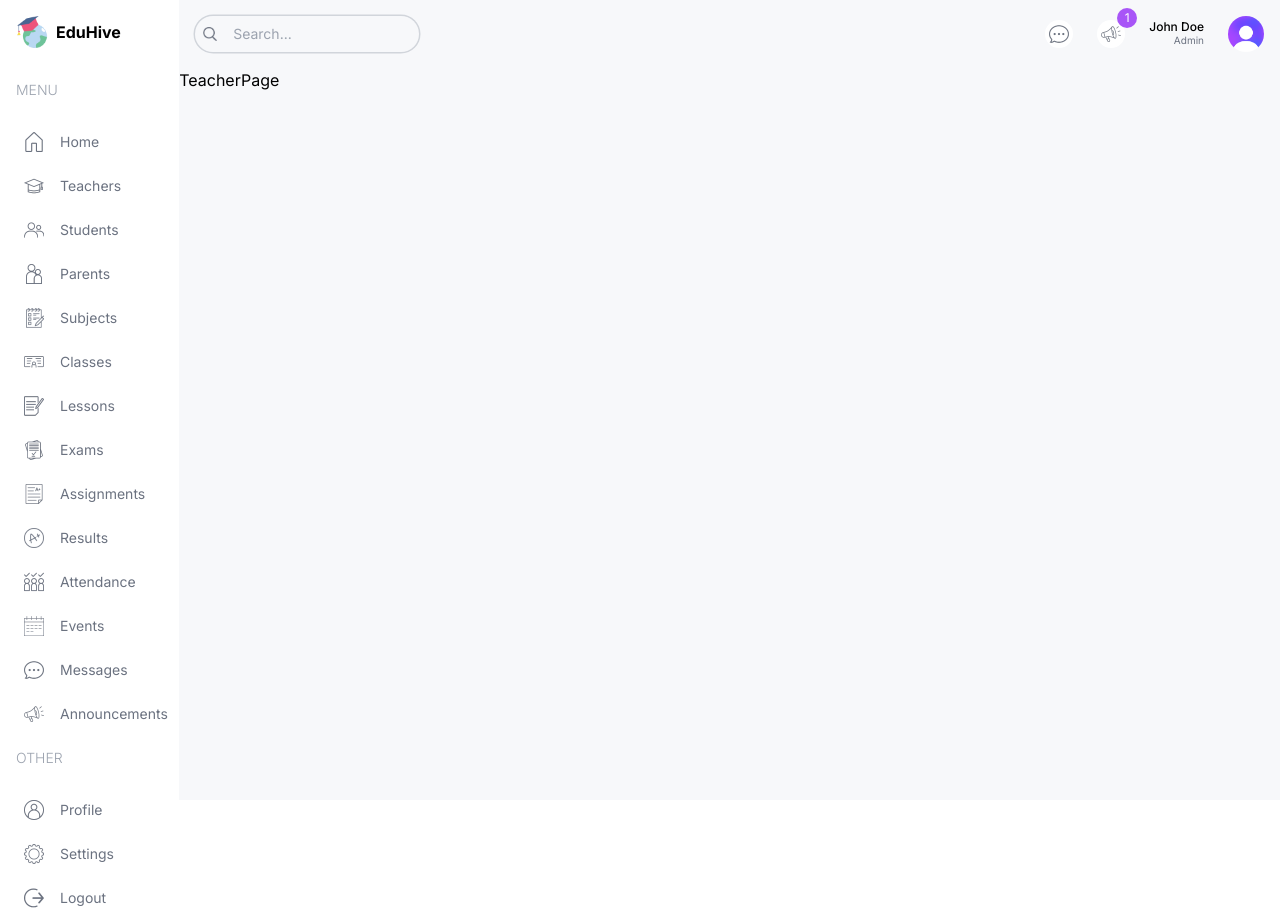
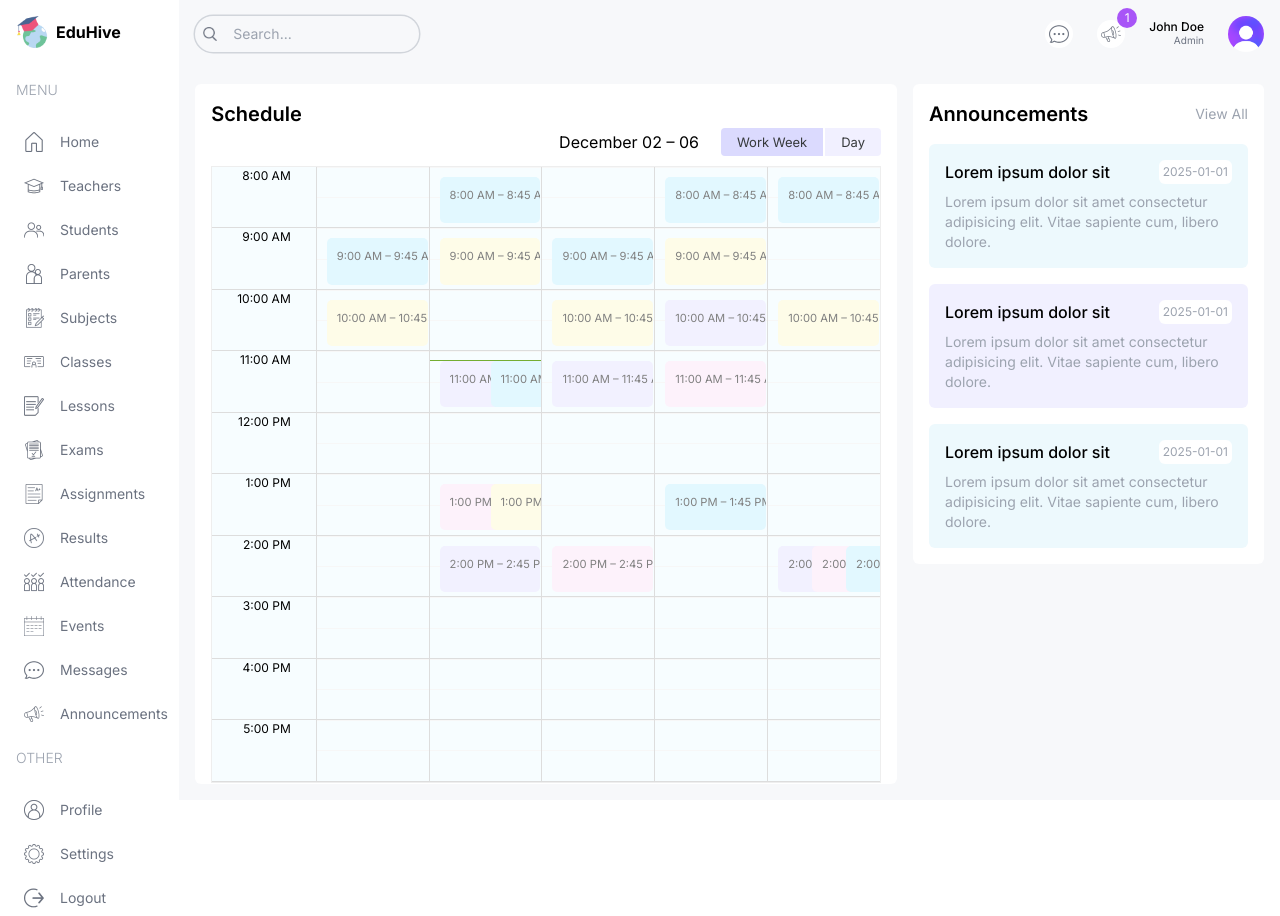
Before and after one commit to MahsinSaifullah/eduhive, a Next.js app: page /teacher in a window 1280 px wide. Built offline with nearby package versions, Linux system fonts and the light colour scheme.

Commit message:
feat: add Teacher page

```diff
--- a/src/app/(dashboard)/layout.tsx
+++ b/src/app/(dashboard)/layout.tsx
@@ -10,7 +10,7 @@
         <Logo />
         <Menu />
       </div>
-      <div className="w-[86%]  md:w-[92%] lg:w-[84%] xl:w-[86%] bg-[#F7F8FA] overflow-scroll">
+      <div className="w-[86%]  md:w-[92%] lg:w-[84%] xl:w-[86%] bg-[#F7F8FA] overflow-scroll flex flex-col">
         <Navbar />
         {children}
       </div>
--- a/src/app/(dashboard)/student/page.tsx
+++ b/src/app/(dashboard)/student/page.tsx
@@ -1,5 +1,3 @@
-'use client';
-
 import Announcements from '@/components/Announcements';
 import BigCalendar from '@/components/BigCalendar';
 import EventCalendar from '@/components/EventCalendar';
--- a/src/app/(dashboard)/teacher/page.tsx
+++ b/src/app/(dashboard)/teacher/page.tsx
@@ -1,5 +1,20 @@
+import Announcements from '@/components/Announcements';
+import BigCalendar from '@/components/BigCalendar';
+
 const TeacherPage = () => {
-  return <div>TeacherPage</div>;
+  return (
+    <div className="flex-1 p-4 flex gap-4 flex-col xl:flex-row">
+      <div className="w-full xl:w-2/3">
+        <div className="h-full bg-white p-4 rounded-md">
+          <h1 className="text-xl font-semibold">Schedule</h1>
+          <BigCalendar />
+        </div>
+      </div>
+      <div className="w-full xl:w-1/3">
+        <Announcements />
+      </div>
+    </div>
+  );
 };
 
 export default TeacherPage;
--- a/src/components/BigCalendar.tsx
+++ b/src/components/BigCalendar.tsx
@@ -1,3 +1,5 @@
+'use client';
+
 import { Calendar, View, Views, momentLocalizer } from 'react-big-calendar';
 import moment from 'moment';
 import { calendarEvents } from '@/lib/data';
```
